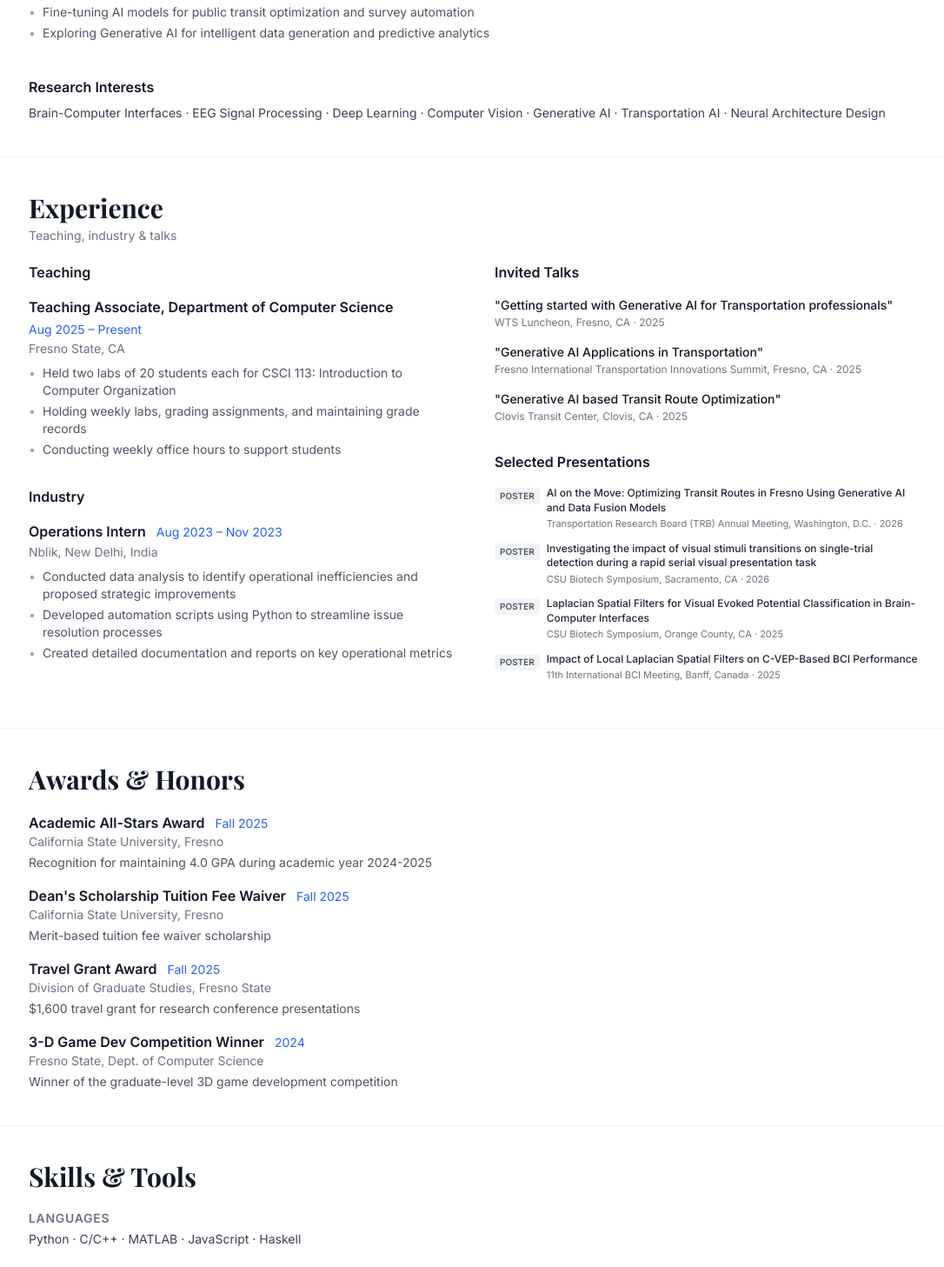
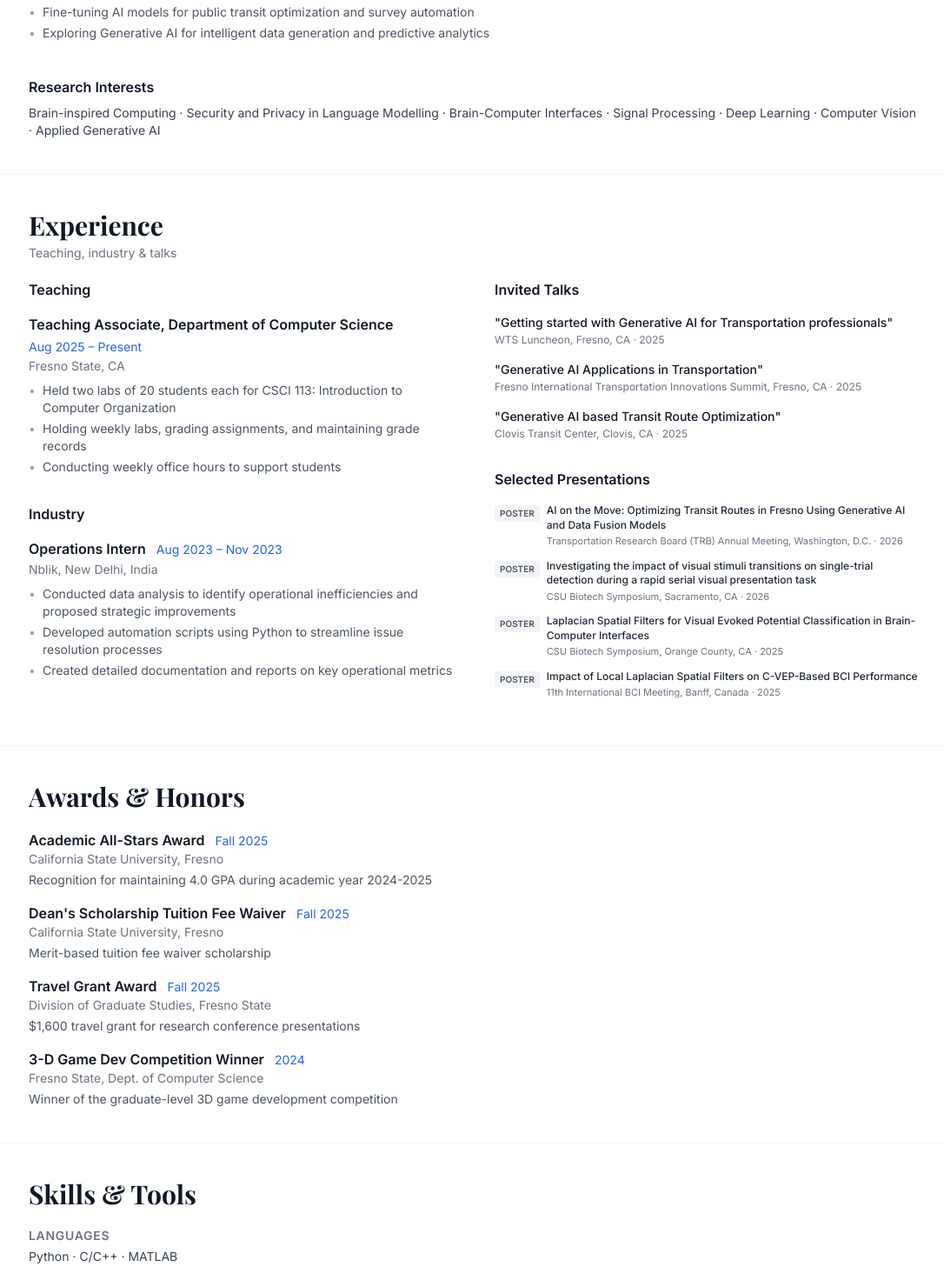
Before and after one commit to kiranpnair8/my_portfolio, a React (Vite) app: page / in a window 1280 px wide. Shown: the part 2428-3885 px from the top of the page at 87% size, without its empty margins (95-1181 px from the left). Built offline with nearby package versions, Linux system fonts and the light colour scheme.

Commit message:
Update skills and research interests in cv.ts
Removed some programming languages and tools from skills. Updated research interests by modifying and removing certain entries.

```diff
--- a/src/data/cv.ts
+++ b/src/data/cv.ts
@@ -337,11 +337,11 @@ export const cvData = {
   skills: [
     {
       category: 'Languages',
-      items: ['Python', 'C/C++', 'MATLAB', 'JavaScript', 'Haskell'],
+      items: ['Python', 'C/C++', 'MATLAB'],
     },
     {
       category: 'ML & AI',
-      items: ['TensorFlow', 'PyTorch', 'Scikit-learn', 'Deep Learning', 'EEG Processing'],
+      items: ['TensorFlow', 'PyTorch', 'Scikit-learn', 'Deep Learning'],
     },
     {
       category: 'Web & Frameworks',
@@ -349,7 +349,7 @@ export const cvData = {
     },
     {
       category: 'Tools',
-      items: ['Git', 'GitHub', 'VS Code', 'Figma', 'OpenGL', 'Matplotlib', 'GIMP'],
+      items: ['Git', 'GitHub', 'VS Code', 'OpenGL'],
     },
   ] as SkillCategory[],
 
@@ -359,12 +359,12 @@ export const cvData = {
   ],
 
   researchInterests: [
+    'Brain-inspired Computing',
+    'Security and Privacy in Language Modelling',
     'Brain-Computer Interfaces',
-    'EEG Signal Processing',
+    'Signal Processing',
     'Deep Learning',
     'Computer Vision',
-    'Generative AI',
-    'Transportation AI',
-    'Neural Architecture Design',
+    'Applied Generative AI',
   ],
 };
```
